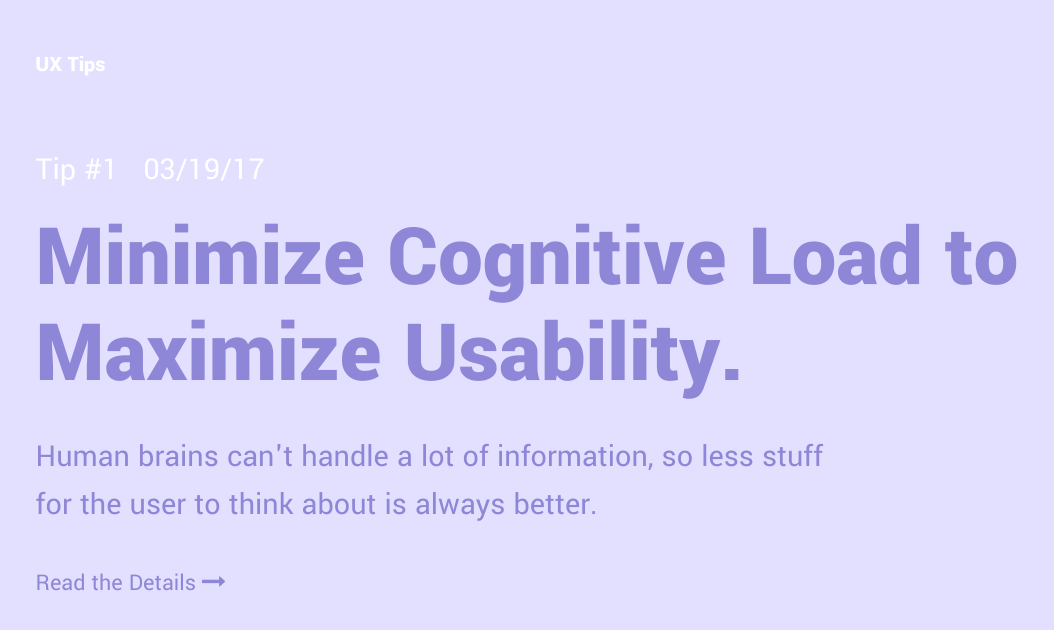
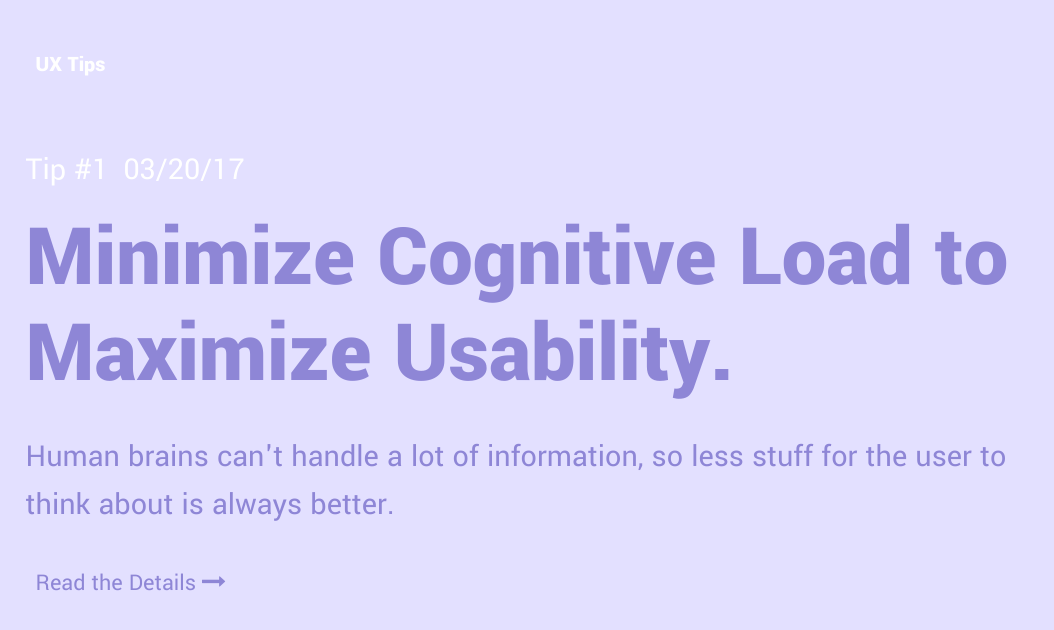
Before and after one commit to achansler/uxtips, a plain HTML site: page index.html in a window 1280 px wide. Shown: the whole page, without its empty margins (0-1054 px from the left). Drawn offline with Linux system fonts and the light colour scheme.

Commit message:
tip 1 final

```diff
--- a/css/simple-grid.css
+++ b/css/simple-grid.css
@@ -61,7 +61,7 @@ body {
 /* ==== GRID SYSTEM ==== */
 
 .container {
-  width: 90%;
+  width: 100%;
   margin-left: auto;
   margin-right: auto;
 }
--- a/css/style.css
+++ b/css/style.css
@@ -19,7 +19,6 @@ h1 {
   line-height: 1.1;
   margin: 0px 0px 0px 0px;
   color: #8E86D6;
-  padding: 0px 50px 0px 10px;
 }
 
 h2 {
@@ -27,7 +26,6 @@ h2 {
   color: #8E86D6;
   font-weight: 400;
   display: inline-block;
-  padding: 0px 10px 0px 10px;
 }
 
 h3 {
@@ -91,7 +89,6 @@ a {
 
 .main-tldr {
   margin: 30px 0px 20px 0px;
-  padding-right: 400px;
 }
 
 /*.old_tips {
--- a/index.html
+++ b/index.html
@@ -23,11 +23,11 @@
 			</div>
 			<div class="row">
 				<div class="col-12">
-					<h2 class="tip">Tip #1</h2><h2 class="date">03/19/17</h2>
+					<h2 class="tip">Tip #1</h2><h2 class="date">03/20/17</h2>
 				</div>
 			</div>
 			<div class="row">
-				<div class="col-12">
+				<div class="col-10">
 					<h1>Minimize Cognitive Load to Maximize Usability.</h1>
 					<h2 class="main-tldr">Human brains can't handle a lot of information, so less stuff for the user to think about is always better.</h2>
 				</div>
```
